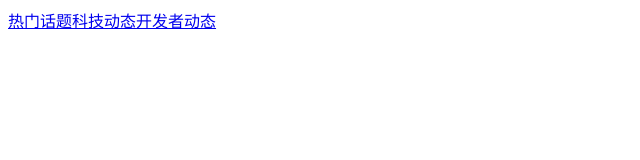
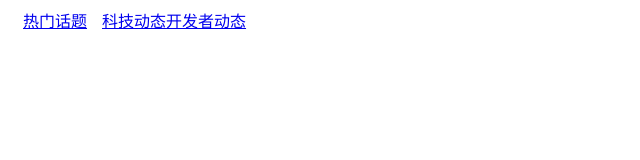
Before and after one commit to AC-Dolores/dolores-frontend, a React app: page / in a window 1280 px wide. Shown: the top 160 px of the page, without its empty margins (0-640 px from the left). Built offline with nearby package versions, Linux system fonts and the light colour scheme.

Commit message:
add support for sass

```diff
--- a/package.json
+++ b/package.json
@@ -18,12 +18,15 @@
     "babel-preset-es2015": "^6.24.1",
     "babel-preset-react": "^6.23.0",
     "babel-preset-stage-0": "^6.22.0",
+    "css-loader": "^0.28.7",
     "react": "^15.5.4",
     "react-dom": "^15.5.4",
     "react-redux": "^5.0.3",
     "react-router": "^4.2.0",
     "react-router-dom": "^4.2.2",
-    "redux": "^3.6.0"
+    "redux": "^3.6.0",
+    "sass-loader": "^6.0.6",
+    "style-loader": "^0.18.2"
   },
   "devDependencies": {
     "babel-loader": "^6.4.0",
@@ -35,6 +38,7 @@
     "eslint-plugin-jsx-a11y": "^4.0.0",
     "eslint-plugin-react": "^6.10.0",
     "jest": "^20.0.0",
+    "node-sass": "^4.5.3",
     "react-test-renderer": "^15.5.4",
     "webpack": "^2.2.1",
     "webpack-dev-server": "^2.4.1"
--- a/src/App.js
+++ b/src/App.js
@@ -1,6 +1,6 @@
 import React from 'react';
-import Header from './components/Header'
-import { Link, Route } from 'react-router-dom'
+import Header from './components/Header/Header'
+import { Route } from 'react-router-dom'
 import Topics from  './components/News';
 
 const App = () => {
--- a/src/components/Header.js
+++ b/src/components/Header/Header.js
@@ -1,9 +1,10 @@
 import React from 'react';
 import { Link, Route } from 'react-router-dom';
+import './Header.scss';
 
 export  default () => <header>
-  <nav>
-    <Link to="/topics">热门话题</Link>
+  <nav className="Header">
+    <Link to="/topics" className="Link">热门话题</Link>
     <Link to="/news">科技动态</Link>
     <Link to="/news">开发者动态</Link>
   </nav>
--- /dev/null
+++ b/src/components/Header/Header.scss
@@ -0,0 +1,7 @@
+.Header {
+  padding-right: 10px;
+  color: blueviolet;
+  .Link{
+    margin: 0 15px;
+  }
+}
--- a/webpack.config.js
+++ b/webpack.config.js
@@ -31,7 +31,7 @@ if (process.env.NODE_ENV === 'production') {
 
 module.exports = {
   entry: {
-   'app': path.join(__dirname, 'src', 'app-client.js'),
+    'app': path.join(__dirname, 'src', 'app-client.js'),
   },
   output: {
     path: path.join(__dirname, 'dist'),
@@ -40,8 +40,12 @@ module.exports = {
   devtool,
   module: {
     loaders: [{
-      test: path.join(__dirname, 'src'),
+      test: /\.js$/,
+      exclude: /(node-modules)/,
       loader: ['babel-loader'],
+    }, {
+      test: /\.scss$/,
+      loaders: ['style-loader', 'css-loader', 'sass-loader']
     }],
   },
   plugins,
```
Also changed, not shown: 1 other file (tests, documents, lock files or other folders).
